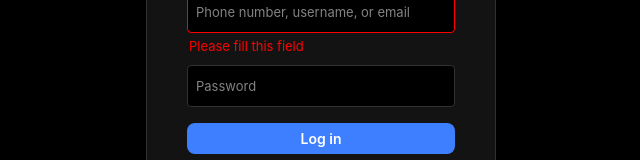
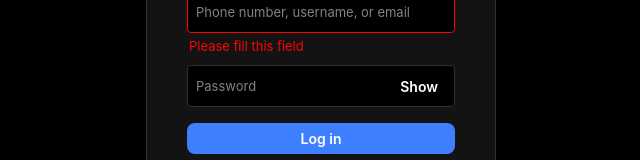
Before and after one commit to alexpozdnyakof/react-sign-in, a React (Vite) app: page / in a window 1280 px wide. Shown: the part 278-438 px from the top of the page, without its empty margins (319-959 px from the left). Built offline with nearby package versions, Linux system fonts and the light colour scheme.

Commit message:
feat: add password field

```diff
--- a/src/ui/form-field.module.css
+++ b/src/ui/form-field.module.css
@@ -41,7 +41,7 @@
   padding: calc(var(--rs-space-small) + 1px) 0 calc(var(--rs-space-small) - 1px) var(--rs-space-small);
 }
 
-.input-container > input:not(:placeholder-shown) + .label {
+.input-container > input:not(:placeholder-shown) ~ label {
   transform: translateY(-125%) scale(.9);
 }
 
--- a/src/ui/form-field.tsx
+++ b/src/ui/form-field.tsx
@@ -7,16 +7,18 @@ type FormFieldProps = {
   tone?: 'normal' | 'negative';
   message?: React.ReactNode;
   label?: React.ReactNode;
+  placeholder?: string;
   children: (props: {
     id: string;
     'aria-describedby'?: string;
     'aria-invalid'?: boolean;
+    placeholder?: string;
   }) => React.ReactNode;
 };
 
 export type ReusableFormFieldProps = Omit<
   FormFieldProps,
-  'children' | 'className' | 'type'
+  'children' | 'className'
 > &
   Omit<React.ComponentProps<'input'>, 'className'>;
 
@@ -25,6 +27,7 @@ export default function FormField({
   message,
   label,
   children,
+  placeholder = ' ',
 }: FormFieldProps) {
   const generatedId = useId();
   const describedBy = `${generatedId}-message`;
@@ -41,6 +44,7 @@ export default function FormField({
           id: generatedId,
           'aria-describedby': describedBy,
           'aria-invalid': ariaInvalid,
+          placeholder,
         })}
 
         {label !== undefined && (
--- a/src/ui/index.ts
+++ b/src/ui/index.ts
@@ -1,3 +1,4 @@
 export { default as Stack } from './stack';
 export { default as Button } from './button';
 export { default as TextField } from './text-field';
+export { default as PasswordField } from './password-field';
--- /dev/null
+++ b/src/ui/password-field.module.css
@@ -0,0 +1,15 @@
+.button-show {
+  position: absolute;
+  right: 0;
+  top: 50%;
+  transform: translateY(-50%);
+  appearance: none;
+  border: none;
+  color: oklch(var(--rs-primary-content));
+  background-color: transparent;
+  padding: calc( var(--rs-space-xsmall) + 1px) var(--rs-space-medium);
+  border-radius: var(--rs-border-radius-full);
+  font-weight: var(--rs-font-weight-semibold);
+  transition: all var(--rs-timing);
+  font-size: var(--rs-font-size-body);
+}
--- /dev/null
+++ b/src/ui/password-field.tsx
@@ -0,0 +1,37 @@
+/* eslint-disable jsx-a11y/tabindex-no-positive */
+import { forwardRef, useState } from 'react';
+import FormField, { ReusableFormFieldProps } from './form-field';
+import styles from './password-field.module.css';
+
+type PasswordFieldProps = Omit<ReusableFormFieldProps, 'type'>;
+
+const PasswordField = forwardRef<HTMLInputElement, PasswordFieldProps>(
+  function PasswordField(
+    { label, message, tone, placeholder = ' ', ...inputProps },
+    ref,
+  ) {
+    const [isShow, setShow] = useState<boolean>(false);
+    const toggleShow = () => setShow((x) => !x);
+
+    return (
+      <FormField label={label} message={message} tone={tone}>
+        {(drilled) => (
+          <>
+            <input
+              {...inputProps}
+              type={isShow ? 'text' : 'password'}
+              {...drilled}
+              ref={ref}
+              placeholder={placeholder}
+            />
+            <button className={styles['button-show']} onClick={toggleShow}>
+              {isShow ? 'Hide' : 'Show'}
+            </button>
+          </>
+        )}
+      </FormField>
+    );
+  },
+);
+
+export default PasswordField;
--- a/src/ui/text-field.tsx
+++ b/src/ui/text-field.tsx
@@ -1,22 +1,26 @@
 import { forwardRef } from 'react';
 import FormField, { ReusableFormFieldProps } from './form-field';
-type TextFieldProps = ReusableFormFieldProps;
+
+type InputType = 'email' | 'text' | 'url' | 'search';
+
+type TextFieldProps = {
+  type?: InputType;
+} & Omit<ReusableFormFieldProps, 'type'>;
 
 const TextField = forwardRef<HTMLInputElement, TextFieldProps>(
   function TextField(
-    { label, message, tone, type = 'text', placeholder = ' ', ...inputProps },
+    { label, message, tone, type = 'text', placeholder, ...inputProps },
     ref,
   ) {
     return (
-      <FormField label={label} message={message} tone={tone}>
+      <FormField
+        label={label}
+        message={message}
+        tone={tone}
+        placeholder={placeholder}
+      >
         {(drilled) => (
-          <input
-            type={type}
-            ref={ref}
-            placeholder={placeholder}
-            {...inputProps}
-            {...drilled}
-          />
+          <input type={type} ref={ref} {...inputProps} {...drilled} />
         )}
       </FormField>
     );
--- a/src/widgets/sign-in-form.tsx
+++ b/src/widgets/sign-in-form.tsx
@@ -1,4 +1,4 @@
-import { Stack } from '../ui';
+import { PasswordField, Stack } from '../ui';
 import Button from '../ui/button';
 import TextField from '../ui/text-field';
 
@@ -12,7 +12,7 @@ export default function SignInForm() {
             tone="negative"
             message="Please fill this field"
           />
-          <TextField label="Password" type="password" />
+          <PasswordField label="Password" />
         </Stack>
         <Button>Log in</Button>
       </Stack>
```
Also changed, not shown: 1 other file (tests, documents, lock files or other folders).
